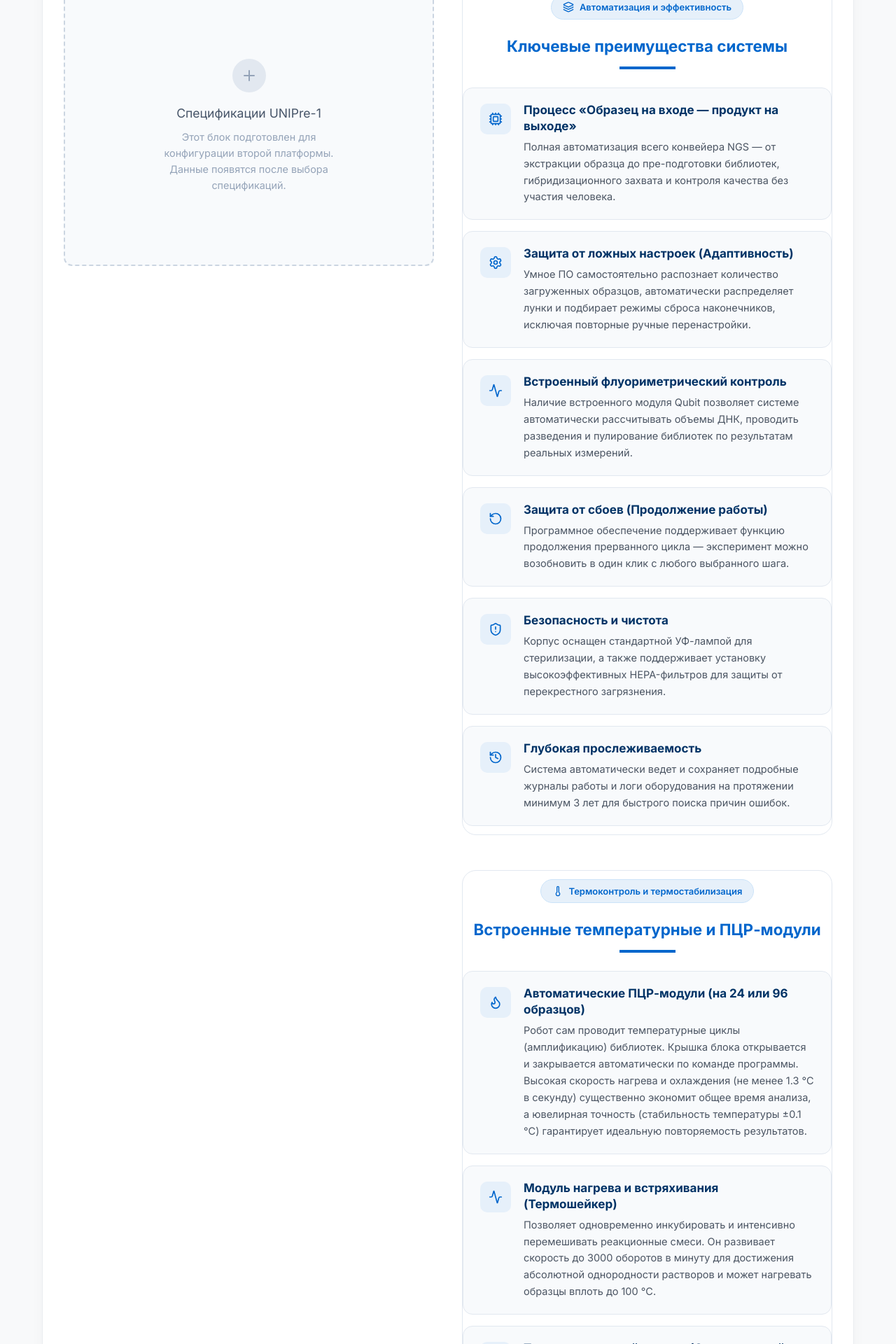
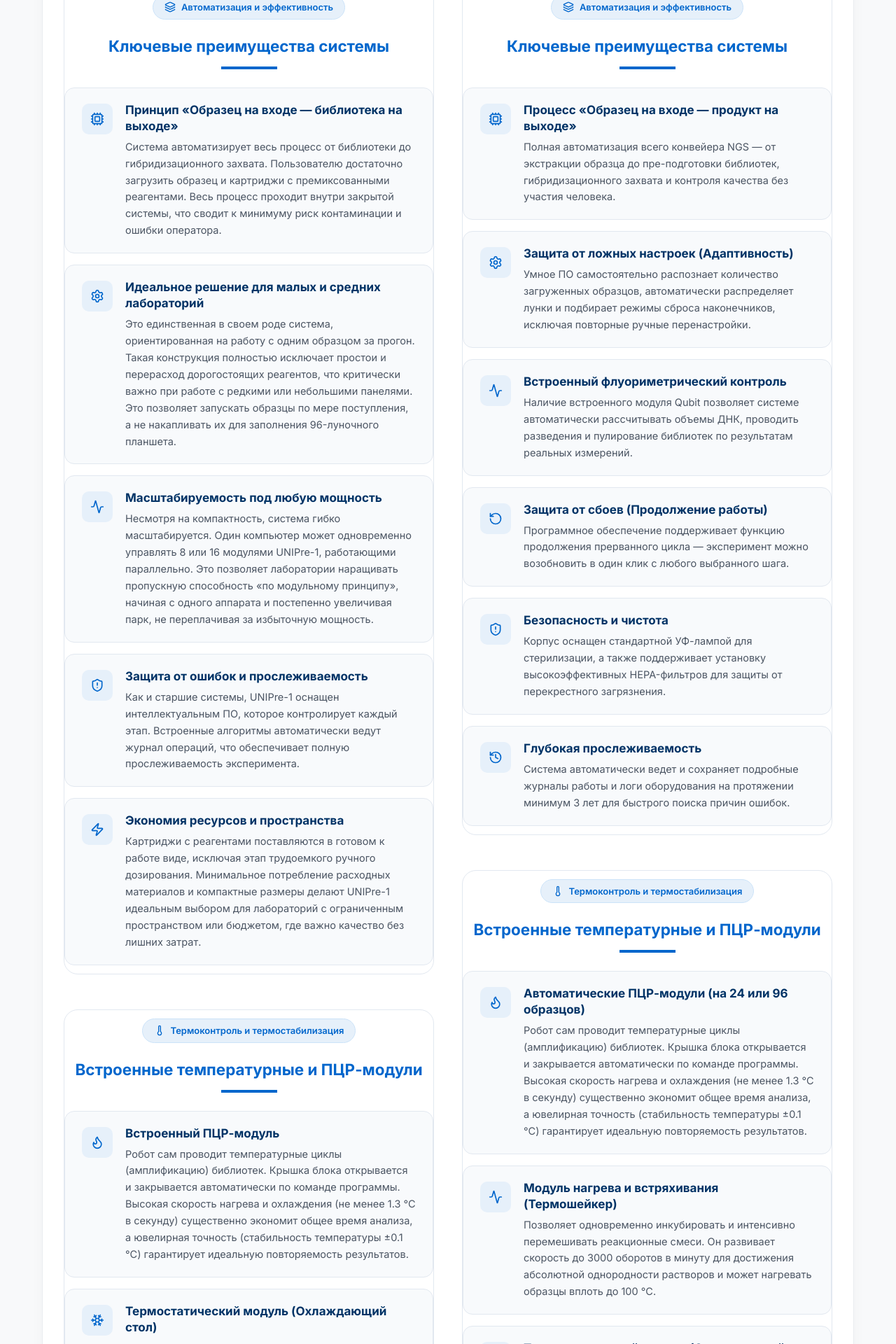
Before and after one commit to alexurpimenov-prog/ME-instruments, a React (Vite) app: page / in a window 1280 px wide. Shown: the part 4940-6860 px from the top of the page at 70% size. Built offline with nearby package versions, Linux system fonts and the light colour scheme.

Commit message:
Update ProcessFlow.tsx

```diff
--- a/src/components/ProcessFlow.tsx
+++ b/src/components/ProcessFlow.tsx
@@ -12,7 +12,10 @@ import {
   Thermometer,
   Snowflake,
   Layers,
-  Plus
+  Plus,
+  Server,
+  Zap,
+  CheckCircle
 } from 'lucide-react';
 
 interface ProcessFlowProps {
@@ -37,6 +40,7 @@ export const ProcessFlow: React.FC<ProcessFlowProps> = ({
         marginBottom: '4rem'
       }}>
 
+        {/* ================= ЛЕВАЯ КОЛОНКА: UNIPre-1 ================= */}
         <div className="system-column-left">
           <div style={{ borderBottom: '2px solid #0066cc', paddingBottom: '8px', marginBottom: '24px' }}>
             <h3 style={{ fontSize: '1.4rem', color: '#0066cc', margin: 0 }}>UNIPre-1</h3>
@@ -54,15 +58,120 @@ export const ProcessFlow: React.FC<ProcessFlowProps> = ({
             </div>
           </div>
 
-          <div className="unified-tech-card" style={{ boxShadow: 'none', padding: '40px 24px', border: '2px dashed #cbd5e1', borderRadius: '12px', backgroundColor: '#f8fafc', display: 'flex', flexDirection: 'column', alignItems: 'center', justifyContent: 'center', textAlign: 'center', minHeight: '400px' }}>
-            <div style={{ width: '48px', height: '48px', borderRadius: '50%', backgroundColor: '#e2e8f0', display: 'flex', alignItems: 'center', justifyContent: 'center', marginBottom: '16px' }}>
-              <Plus className="w-6 h-6 text-[#94a3b8]" />
+          <div className="unified-tech-card" style={{ marginBottom: '2rem', boxShadow: 'none', padding: '12px 0' }}>
+            <div className="unified-tech-header">
+              <div className="unified-tech-badge">
+                <Layers className="w-4 h-4 text-[#0066cc]" />
+                <span>Автоматизация и эффективность</span>
+              </div>
+              <h3 className="unified-tech-title" style={{ fontSize: '1.4rem', marginTop: '8px' }}>
+                Ключевые преимущества системы
+              </h3>
             </div>
-            <h4 style={{ margin: '0 0 8px 0', color: '#475569', fontSize: '1.1rem' }}>Спецификации UNIPre-1</h4>
-            <p style={{ margin: 0, color: '#94a3b8', fontSize: '0.9rem', maxWidth: '280px' }}>Этот блок подготовлен для конфигурации второй платформы. Данные появятся после выбора спецификаций.</p>
+
+            <div className="unified-tech-list" style={{ marginTop: '24px' }}>
+              <div className="unified-tech-item">
+                <div className="unified-tech-icon-wrapper">
+                  <Cpu className="w-5 h-5 text-[#0066cc]" />
+                </div>
+                <div className="unified-tech-item-content">
+                  <h4 className="unified-tech-item-title">Принцип «Образец на входе — библиотека на выходе»</h4>
+                  <p className="unified-tech-item-desc">
+                    Система автоматизирует весь процесс от библиотеки до гибридизационного захвата. Пользователю достаточно загрузить образец и картриджи с премиксованными реагентами. Весь процесс проходит внутри закрытой системы, что сводит к минимуму риск контаминации и ошибки оператора.
+                  </p>
+                </div>
+              </div>
+
+              <div className="unified-tech-item">
+                <div className="unified-tech-icon-wrapper">
+                  <Settings className="w-5 h-5 text-[#0066cc]" />
+                </div>
+                <div className="unified-tech-item-content">
+                  <h4 className="unified-tech-item-title">Идеальное решение для малых и средних лабораторий</h4>
+                  <p className="unified-tech-item-desc">
+                    Это единственная в своем роде система, ориентированная на работу с одним образцом за прогон. Такая конструкция полностью исключает простои и перерасход дорогостоящих реагентов, что критически важно при работе с редкими или небольшими панелями. Это позволяет запускать образцы по мере поступления, а не накапливать их для заполнения 96-луночного планшета.
+                  </p>
+                </div>
+              </div>
+
+              <div className="unified-tech-item">
+                <div className="unified-tech-icon-wrapper">
+                  <Activity className="w-5 h-5 text-[#0066cc]" />
+                </div>
+                <div className="unified-tech-item-content">
+                  <h4 className="unified-tech-item-title">Масштабируемость под любую мощность</h4>
+                  <p className="unified-tech-item-desc">
+                    Несмотря на компактность, система гибко масштабируется. Один компьютер может одновременно управлять 8 или 16 модулями UNIPre-1, работающими параллельно. Это позволяет лаборатории наращивать пропускную способность «по модульному принципу», начиная с одного аппарата и постепенно увеличивая парк, не переплачивая за избыточную мощность.
+                  </p>
+                </div>
+              </div>
+
+              <div className="unified-tech-item">
+                <div className="unified-tech-icon-wrapper">
+                  <ShieldAlert className="w-5 h-5 text-[#0066cc]" />
+                </div>
+                <div className="unified-tech-item-content">
+                  <h4 className="unified-tech-item-title">Защита от ошибок и прослеживаемость</h4>
+                  <p className="unified-tech-item-desc">
+                    Как и старшие системы, UNIPre-1 оснащен интеллектуальным ПО, которое контролирует каждый этап. Встроенные алгоритмы автоматически ведут журнал операций, что обеспечивает полную прослеживаемость эксперимента.
+                  </p>
+                </div>
+              </div>
+
+              <div className="unified-tech-item">
+                <div className="unified-tech-icon-wrapper">
+                  <Zap className="w-5 h-5 text-[#0066cc]" />
+                </div>
+                <div className="unified-tech-item-content">
+                  <h4 className="unified-tech-item-title">Экономия ресурсов и пространства</h4>
+                  <p className="unified-tech-item-desc">
+                    Картриджи с реагентами поставляются в готовом к работе виде, исключая этап трудоемкого ручного дозирования. Минимальное потребление расходных материалов и компактные размеры делают UNIPre-1 идеальным выбором для лабораторий с ограниченным пространством или бюджетом, где важно качество без лишних затрат.
+                  </p>
+                </div>
+              </div>
+            </div>
+          </div>
+
+          <div className="unified-tech-card" style={{ boxShadow: 'none', padding: '12px 0' }}>
+            <div className="unified-tech-header">
+              <div className="unified-tech-badge">
+                <Thermometer className="w-4 h-4 text-[#0066cc]" />
+                <span>Термоконтроль и термостабилизация</span>
+              </div>
+              <h3 className="unified-tech-title" style={{ fontSize: '1.4rem', marginTop: '8px' }}>
+                Встроенные температурные и ПЦР-модули
+              </h3>
+            </div>
+
+            <div className="unified-tech-list" style={{ marginTop: '24px' }}>
+              <div className="unified-tech-item">
+                <div className="unified-tech-icon-wrapper">
+                  <Flame className="w-5 h-5 text-[#0066cc]" />
+                </div>
+                <div className="unified-tech-item-content">
+                  <h4 className="unified-tech-item-title">Встроенный ПЦР-модуль</h4>
+                  <p className="unified-tech-item-desc">
+                    Робот сам проводит температурные циклы (амплификацию) библиотек. Крышка блока открывается и закрывается автоматически по команде программы. Высокая скорость нагрева и охлаждения (не менее 1.3 °C в секунду) существенно экономит общее время анализа, а ювелирная точность (стабильность температуры ±0.1 °C) гарантирует идеальную повторяемость результатов.
+                  </p>
+                </div>
+              </div>
+
+              <div className="unified-tech-item">
+                <div className="unified-tech-icon-wrapper">
+                  <Snowflake className="w-5 h-5 text-[#0066cc]" />
+                </div>
+                <div className="unified-tech-item-content">
+                  <h4 className="unified-tech-item-title">Термостатический модуль (Охлаждающий стол)</h4>
+                  <p className="unified-tech-item-desc">
+                    Отвечает за бережное хранение капризных ферментов и мастер-миксов прямо в рабочей зоне робота. Модуль работает в диапазоне от 4 до 75 °C, удерживая стабильные +4 °C, чтобы дорогие реагенты не деградировали во время многочасового процесса раскапывания.
+                  </p>
+                </div>
+              </div>
+            </div>
           </div>
         </div>
 
+        {/* ================= ПРАВАЯ КОЛОНКА: UNIPre-24/96 ================= */}
         <div className="system-column-right">
           <div style={{ borderBottom: '2px solid #0066cc', paddingBottom: '8px', marginBottom: '24px' }}>
             <h3 style={{ fontSize: '1.4rem', color: '#0066cc', margin: 0 }}>UNIPre-24/96</h3>
```
